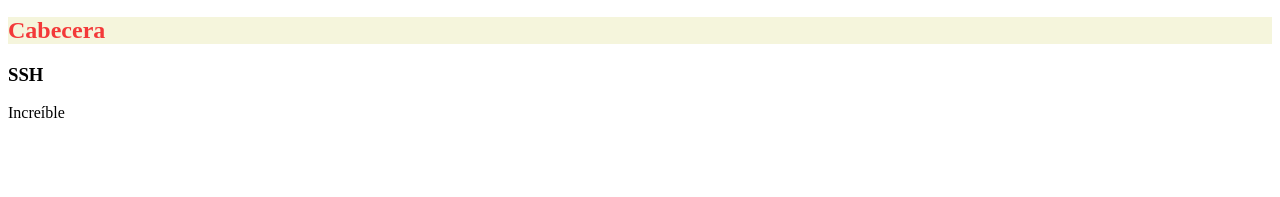
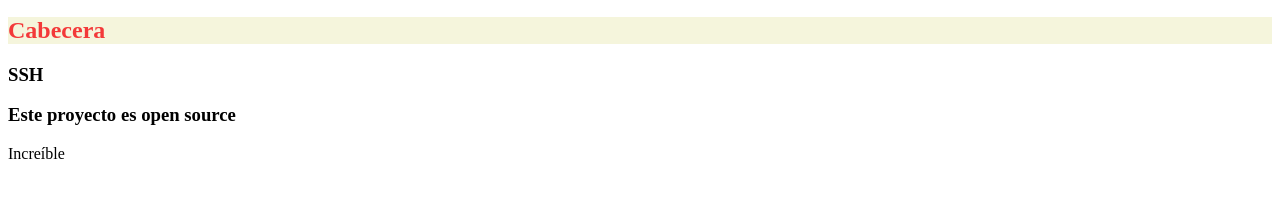
Before and after one commit to jhonstivenn186/pruebaGitAndGithub, a plain HTML site: page index.html in a window 1280 px wide. Shown: the part 137-334 px from the top of the page. Drawn offline with Linux system fonts and the light colour scheme.

Commit message:
nuevo mensaje de prueba, proyecto open source

```diff
--- a/index.html
+++ b/index.html
@@ -12,6 +12,8 @@
     <h2>Lorem, ipsum dolor sit amet consectetur adipisicing elit. Laudantium minus, inventore repudiandae labore excepturi, fuga culpa necessitatibus nesciunt ex totam possimus. A corrupti ullam nam assumenda voluptatem sint accusantium? Enim!</h2>
     <div id="cabecera"><h2>Cabecera</h2></div>
     <h3>SSH</h3>
+
+    <h3>Este proyecto es open source</h3>
     <p>Incre&iacute;ble</p>
 </body>
 </html>
```
